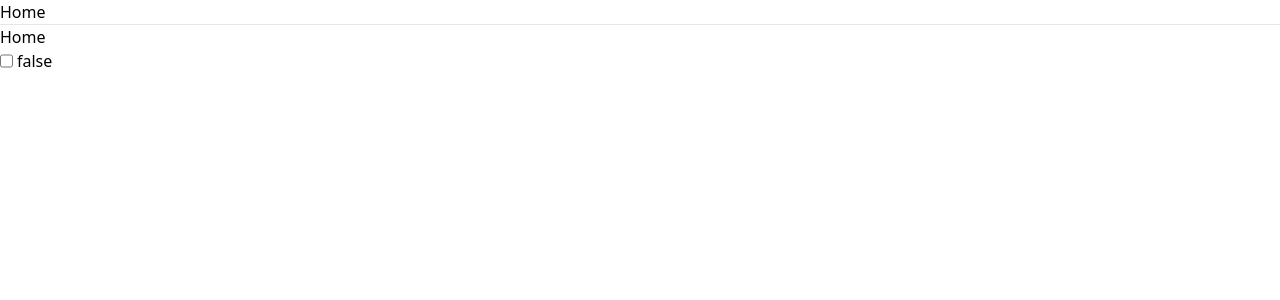
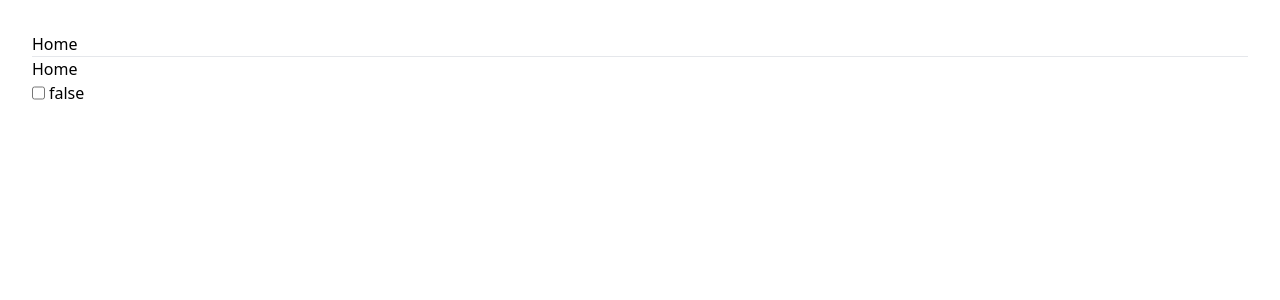
Before and after one commit to ykob/learn-react-2022, a React (Create React App) app: page / in a window 1280 px wide. Shown: the top 300 px of the page. Built offline with nearby package versions, Linux system fonts and the light colour scheme.

Commit message:
adjusted layout.

```diff
--- a/src/example.tsx
+++ b/src/example.tsx
@@ -5,7 +5,7 @@ import { Home } from './views/Home'
 function App() {
   return (
     <BrowserRouter>
-      <div>
+      <div className="m-8">
         <ul>
           <li>
             <Link to="/">Home</Link>
```
